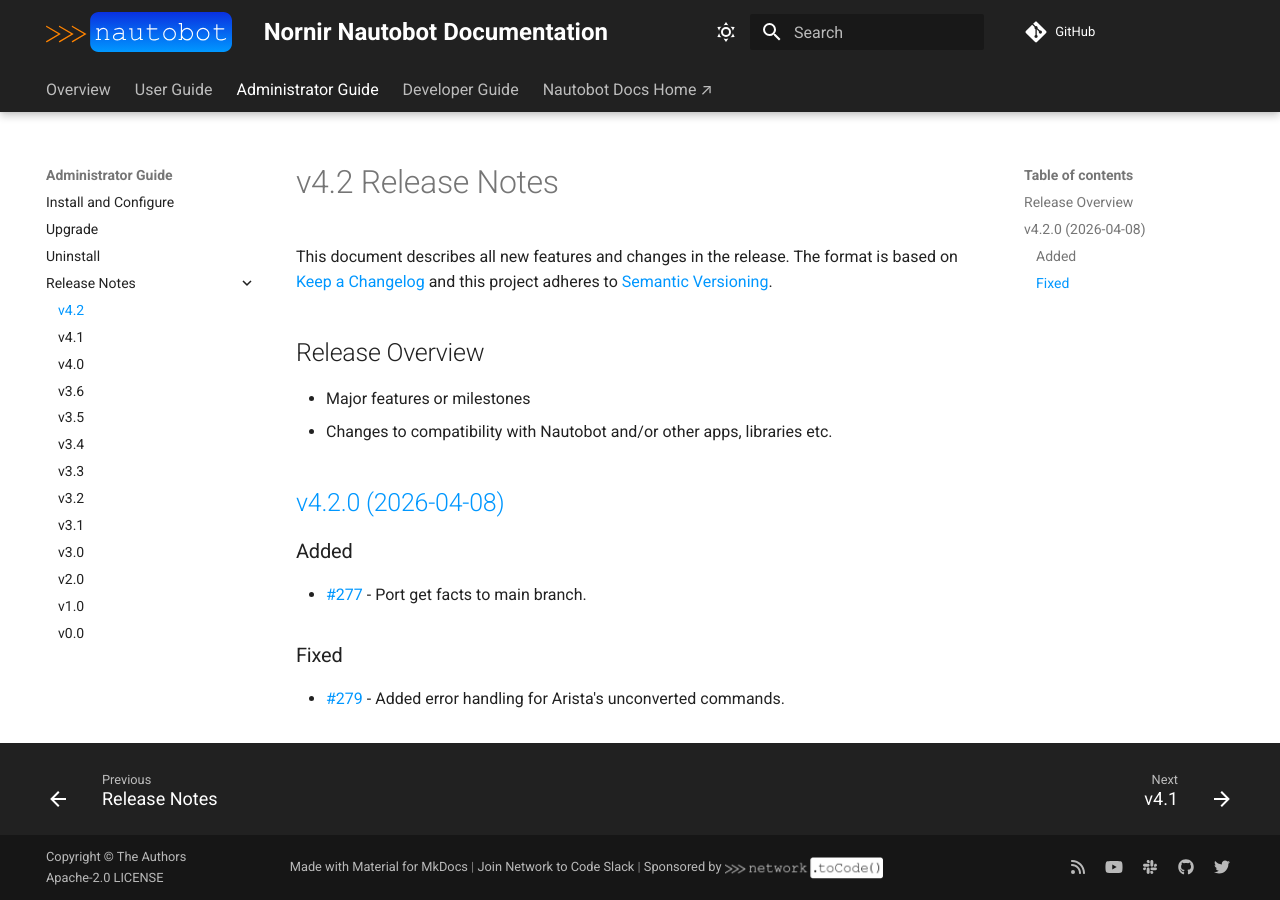
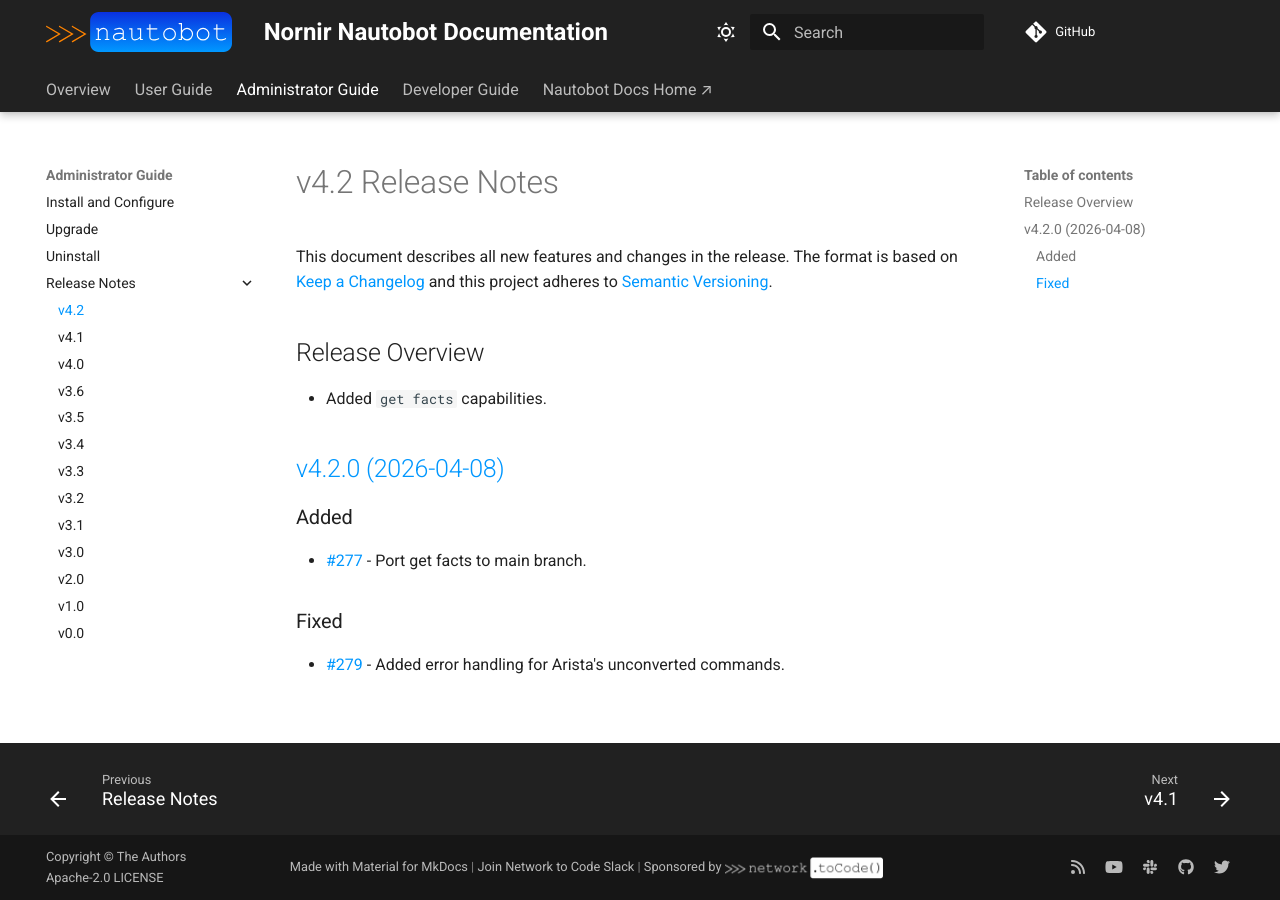
Before and after one commit to nautobot/nornir-nautobot, an MkDocs documentation site: the page built from docs/admin/release_notes/version_4.2.md, in a window 1280 px wide. Built offline with MkDocs 1.6.1 and Material for MkDocs 9.7.7, drawn with Linux system fonts in a browser that asks for light colours; comment, search, counter and statistics services are not loaded.

Commit message:
Update docs/admin/release_notes/version_4.2.md
Co-authored-by: Gary Snider <75227981+gsnider2195@users.noreply.github.com>

```diff
--- a/docs/admin/release_notes/version_4.2.md
+++ b/docs/admin/release_notes/version_4.2.md
@@ -5,8 +5,7 @@
 
 ## Release Overview
 
-- Major features or milestones
-- Changes to compatibility with Nautobot and/or other apps, libraries etc.
+- Added `get facts` capabilities.
 
 ## [v4.2.0 (2026-04-08)](https://github.com/networktocode/nornir-nautobot/releases/tag/v4.2.0)
 
```
